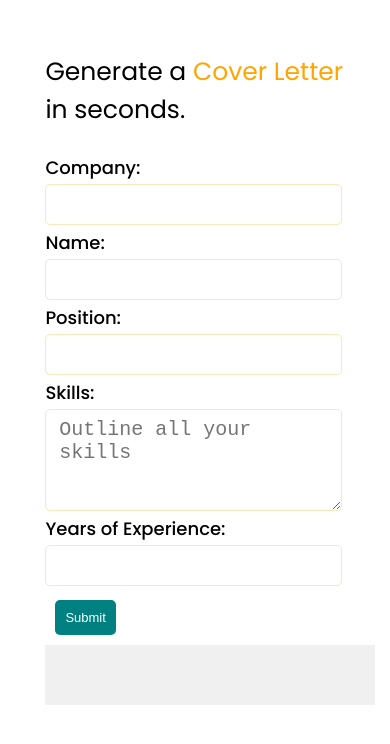
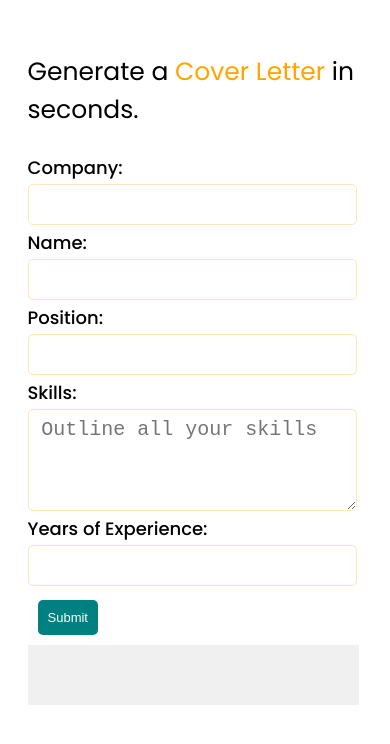
Before and after one commit to orlando70/cover-letter-generator, a React (Create React App) app: page / in a window 390 px wide. Shown: the top 744 px of the page. Built offline with nearby package versions, Linux system fonts and the light colour scheme; no server answers.

Commit message:
chore: update API Key

```diff
--- a/src/App.css
+++ b/src/App.css
@@ -10,7 +10,7 @@
 }
 
 .wrapper {
-  width: 50vw;
+  width: 60vw;
   margin: auto;
   padding: 5vw;
 }
@@ -50,7 +50,7 @@ button {
 
 .result {
   position: relative;
-  width: 100%;
+  width: 90%;
   padding: 15px;
   background-color: rgb(240, 240, 240);
   line-height: 30px;
@@ -78,7 +78,7 @@ header span {
 
 @media (max-width: 599px) {
 .wrapper {
-  width: 80%;
+  width: 100%;
 }
 
   header p {
--- a/src/App.js
+++ b/src/App.js
@@ -11,6 +11,8 @@ const App = () => {
   const [position, setPosition] = useState('');
   const [experience, setExperience] = useState('');
   const [isloading, setIsloading] = useState(false);
+
+
 
   const configuration = new Configuration({
     apiKey: process.env.REACT_APP_OPEN_AI_KEY,
```
